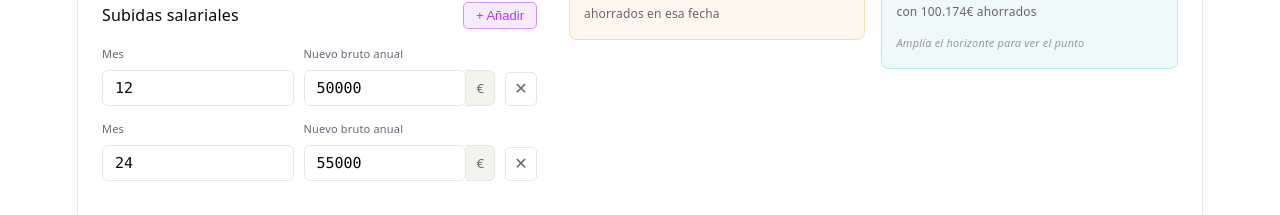
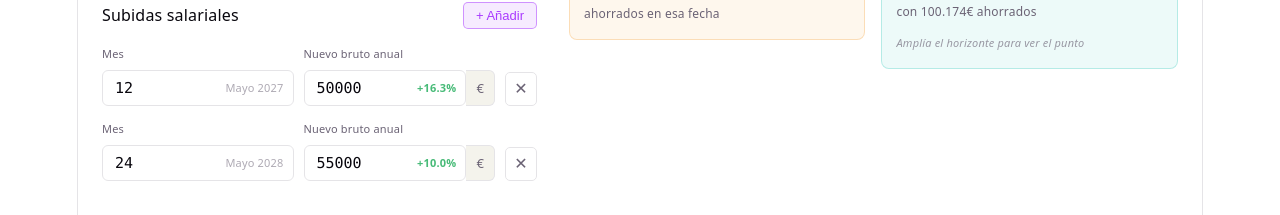
Before and after one commit to aleixRabassa/calculadora-patrimonio, a React (Vite) app: page / in a window 1280 px wide. Shown: the part 637-852 px from the top of the page. Built offline with nearby package versions, Linux system fonts and the light colour scheme.

Commit message:
feat: add hints for salary increases with date labels and percentage changes in Ingresos component

```diff
--- a/src/components/Ingresos.css
+++ b/src/components/Ingresos.css
@@ -285,6 +285,52 @@ input[type="date"] {
   width: 100%;
 }
 
+.subida-input-overlay {
+  position: relative;
+  display: block;
+  flex: 1;
+  min-width: 0;
+}
+
+.subida-input-overlay input {
+  width: 100%;
+  box-sizing: border-box;
+}
+
+.subida-input-overlay--date input {
+  padding-right: 100px;
+}
+
+.subida-input-overlay--salary input {
+  padding-right: 52px;
+}
+
+.subida-hint {
+  position: absolute;
+  right: 10px;
+  top: 50%;
+  transform: translateY(-50%);
+  font-size: 11px;
+  white-space: nowrap;
+  pointer-events: none;
+  user-select: none;
+}
+
+.subida-hint--date {
+  color: var(--text);
+  opacity: 0.55;
+}
+
+.subida-hint--pos {
+  color: #48bb78;
+  font-weight: 600;
+}
+
+.subida-hint--neg {
+  color: #e53e3e;
+  font-weight: 600;
+}
+
 .btn-remove {
   font-size: 16px;
   width: 32px;
--- a/src/components/Ingresos.tsx
+++ b/src/components/Ingresos.tsx
@@ -158,6 +158,22 @@ export function Ingresos() {
     }))
   }
 
+  const subidaHints = useMemo(() => {
+    const sorted = [...state.subidas].sort((a, b) => a.mes - b.mes)
+    const today = new Date()
+    return Object.fromEntries(
+      sorted.map((subida, idx) => {
+        const prevBruto = idx === 0 ? state.brutoAnual : sorted[idx - 1].nuevoBrutoAnual
+        const pctChange = prevBruto > 0 ? ((subida.nuevoBrutoAnual - prevBruto) / prevBruto) * 100 : 0
+        const targetDate = new Date(today.getFullYear(), today.getMonth() + subida.mes, 1)
+        const rawLabel = targetDate.toLocaleDateString('es-ES', { month: 'long', year: 'numeric' })
+        const withoutDe = rawLabel.replace(' de ', ' ')
+        const dateLabel = withoutDe.charAt(0).toUpperCase() + withoutDe.slice(1)
+        return [subida.id, { dateLabel, pctChange }]
+      }),
+    )
+  }, [state.subidas, state.brutoAnual])
+
   const addSubida = () => {
     const sortedSubidas = [...state.subidas].sort((a, b) => a.mes - b.mes)
     const lastSubida = sortedSubidas[sortedSubidas.length - 1] ?? null
@@ -286,10 +302,13 @@ export function Ingresos() {
           {state.subidas.length === 0 && (
             <p className="subidas__empty">Sin subidas planificadas</p>
           )}
-          {state.subidas.map(subida => (
+          {state.subidas.map(subida => {
+            const hints = subidaHints[subida.id]
+            return (
               <div key={subida.id} className="subida-row">
                 <div className="subida-field">
                   <label>Mes</label>
+                  <div className="subida-input-overlay subida-input-overlay--date">
                     <input
                       type="number"
                       min={1}
@@ -297,10 +316,13 @@ export function Ingresos() {
                       value={subida.mes}
                       onChange={e => updateSubida(subida.id, 'mes', Number(e.target.value))}
                     />
+                    {hints && <span className="subida-hint subida-hint--date">{hints.dateLabel}</span>}
+                  </div>
                 </div>
                 <div className="subida-field">
                   <label>Nuevo bruto anual</label>
                   <div className="input-group">
+                    <div className="subida-input-overlay subida-input-overlay--salary">
                       <input
                         type="number"
                         min={0}
@@ -308,12 +330,19 @@ export function Ingresos() {
                         value={subida.nuevoBrutoAnual}
                         onChange={e => updateSubida(subida.id, 'nuevoBrutoAnual', Number(e.target.value))}
                       />
+                      {hints && (
+                        <span className={`subida-hint ${hints.pctChange >= 0 ? 'subida-hint--pos' : 'subida-hint--neg'}`}>
+                          {hints.pctChange >= 0 ? '+' : ''}{hints.pctChange.toFixed(1)}%
+                        </span>
+                      )}
+                    </div>
                     <span className="suffix">€</span>
                   </div>
                 </div>
                 <button type="button" className="btn-remove" onClick={() => removeSubida(subida.id)}>✕</button>
               </div>
-          ))}
+            )
+          })}
         </div>
       </div>
 
```
Lines whose indentation alone changed are shown as unchanged.
